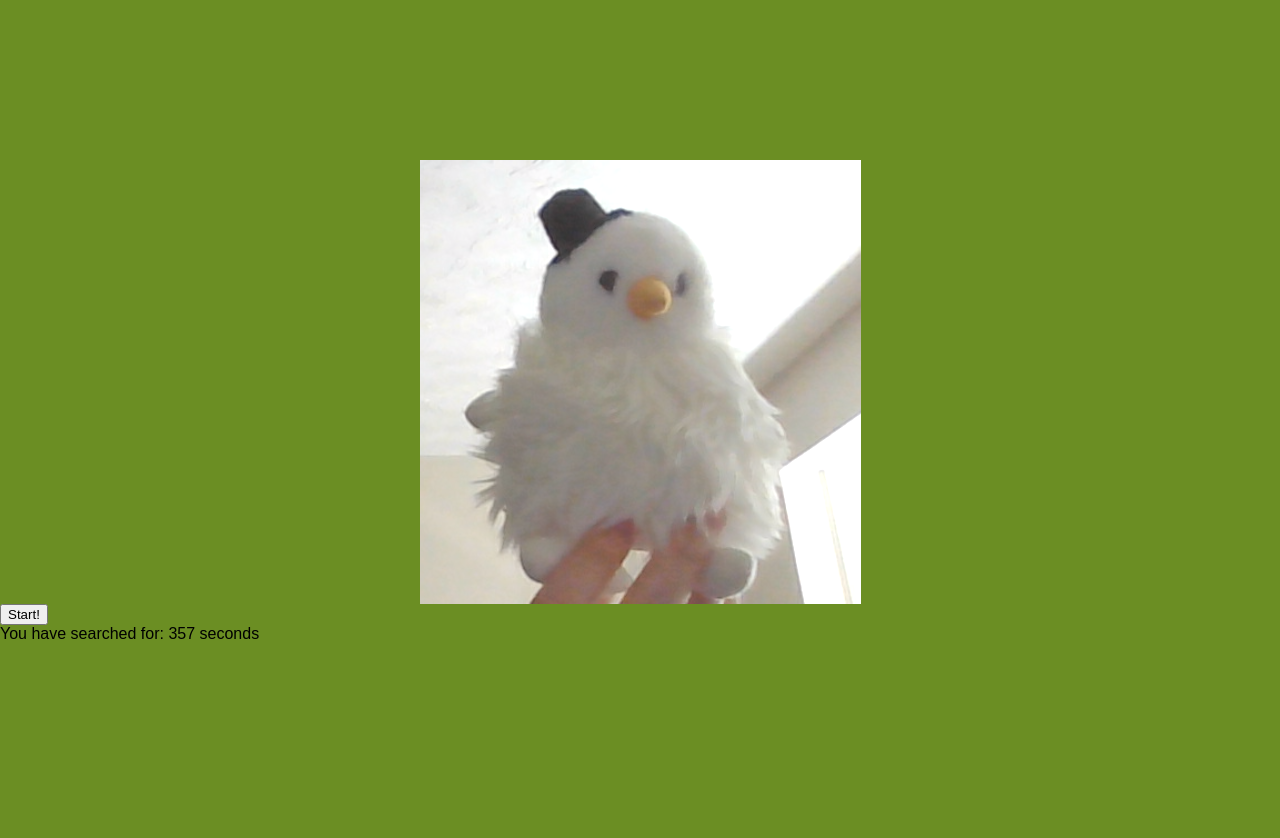
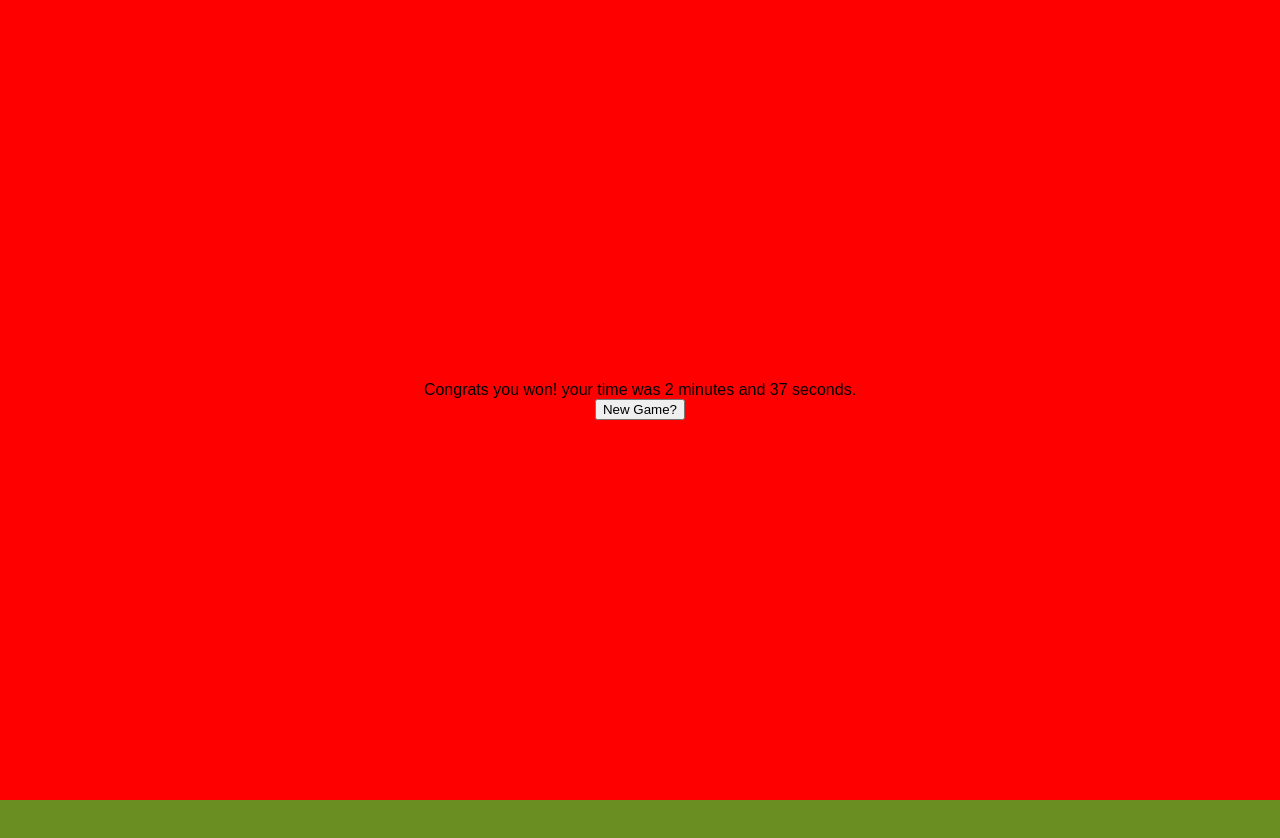
Before and after one commit to VirsatusCodes/odin-waldo, a React (Create React App) app: page / in a window 1280 px wide. Shown: the top 838 px of the page. After the commit the page ends 800 px from the top, so only its background shows below. Built offline with nearby package versions, Linux system fonts and the light colour scheme.

Commit message:
endgame screen and reset mechanism

```diff
--- a/src/App.js
+++ b/src/App.js
@@ -25,7 +25,12 @@ const App = () => {
     y: 0,
   });
   const [userClock, setUserClock] = useState({
-    clock: 357,
+    clock: 157,
+  });
+  const [targetsTracker, setTargetsTracker] = useState({
+    target1: true,
+    target2: true,
+    target3: true,
   });
 
   const onClick = (e) => {
@@ -44,6 +49,16 @@ const App = () => {
     }
   };
 
+  const ScoreMonitor = () => {
+    for (const target in targetsTracker) {
+      if (targetsTracker[target] === false) {
+        return console.log("do nothing");
+      }
+    }
+    return (
+      <CongratsMessage endGameMessage={endGameMessage} resetGame={resetGame} />
+    );
+  };
   const timer = () => {
     setInterval(() => {
       setUserClock({
@@ -52,7 +67,15 @@ const App = () => {
     }, 1000);
   };
 
-  const FinalTimeMessage = () => {
+  const resetGame = () => {
+    setTargetsTracker({
+      target1: false,
+      target2: false,
+      target3: false,
+    });
+  };
+
+  const endGameMessage = () => {
     let timeInSeconds = userClock.clock;
     let regEx = /(\w+)/g;
     let minutes = (timeInSeconds / 60).toString().match(regEx)[0];
@@ -60,10 +83,10 @@ const App = () => {
     minute value which is already in correct format */
     let seconds = (timeInSeconds / 60 - minutes) * 60;
     /* transofrm the decimal value for seconds into its proper time format */
-    let time = `Your time is ${minutes} minutes and ${seconds.toFixed(
+    let time = `Congrats you won! your time was ${minutes} minutes and ${seconds.toFixed(
       0
     )} seconds.`;
-    console.log(time);
+    return time;
   };
 
   const UserClickCheck = () => {
@@ -76,6 +99,7 @@ const App = () => {
       <RenderImage img={penguin} onClick={onClick} />
       <UserClickCheck />
       <TimeTracker onClick={timer} userTime={userClock.clock} />
+      <ScoreMonitor />
     </div>
   );
 };
--- /dev/null
+++ b/src/components/CongratsMessage.js
@@ -0,0 +1,9 @@
+const CongratsMessage = ({ endGameMessage, resetGame }) => {
+  return (
+    <div className="end-game-message">
+      <div>{endGameMessage()}</div>
+      <button onClick={resetGame}>New Game?</button>
+    </div>
+  );
+};
+export default CongratsMessage;
--- a/src/styling/generalStyling.css
+++ b/src/styling/generalStyling.css
@@ -6,12 +6,22 @@ body {
   background-color: olivedrab;
 }
 
-#dropdown {
-  position: absolute;
-}
-
 .imgContainer {
   display: flex;
   justify-content: center;
-  margin-top: 20vh;
+  padding-top: 20vh;
 }
+
+.end-game-message {
+  display: flex;
+  flex-flow: column;
+  justify-content: center;
+  align-items: center;
+  width: 100vw;
+  height: 100vh;
+  background-color: red;
+  position: fixed;
+  top: 0vh;
+  left: 0vw;
+  z-index: 1;
+}
```
